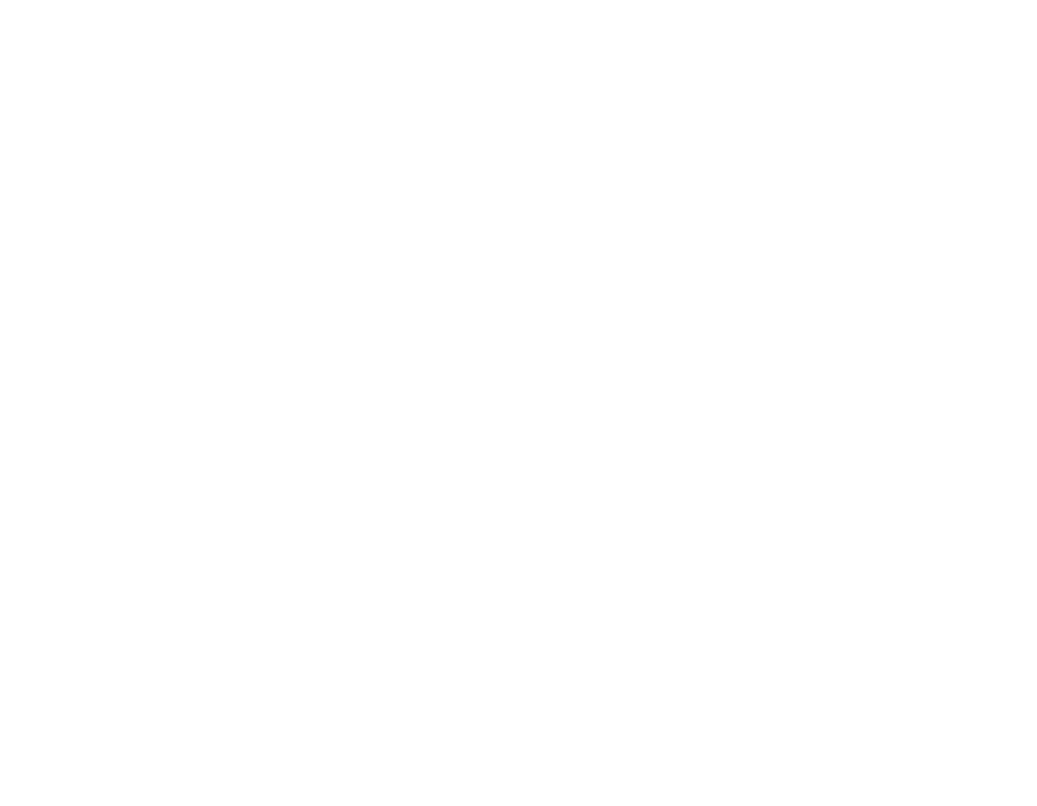
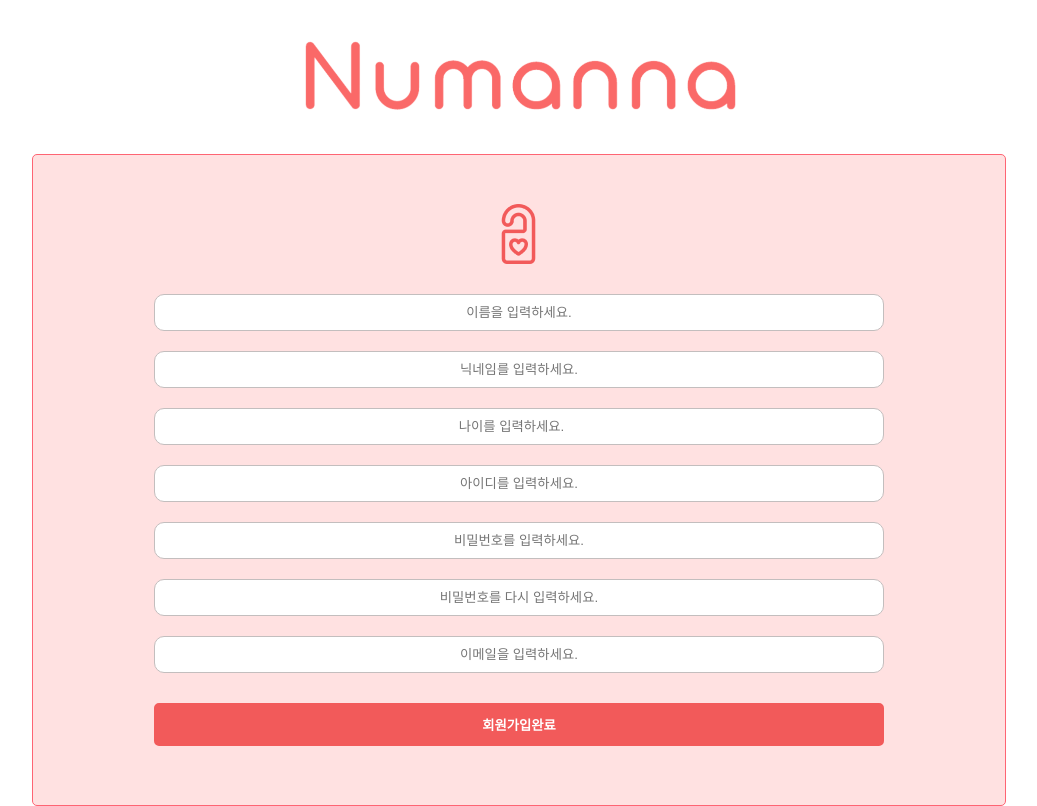
Before and after one commit to YoungJae0910/numanna-PJ, a React (Create React App) app: page /signup in a window 1280 px wide. Before the commit this address had no page. Shown: the whole page, without its empty margins (121-1158 px from the left). Built offline with nearby package versions, Linux system fonts and the light colour scheme; no server answers.

Commit message:
modal youhyosung

```diff
--- a/db.json
+++ b/db.json
@@ -0,0 +1,3 @@
+{
+  "user": []
+}
--- a/package.json
+++ b/package.json
@@ -15,6 +15,7 @@
     "json-server": "^0.17.1",
     "react": "^18.2.0",
     "react-dom": "^18.2.0",
+    "react-modal": "^3.16.1",
     "react-redux": "^8.0.5",
     "react-router-dom": "^6.7.0",
     "react-scripts": "5.0.1",
--- a/src/components/Login/Login.jsx
+++ b/src/components/Login/Login.jsx
@@ -2,6 +2,7 @@
 import styled from "styled-components";
 import logo from "../../assets/logo.png";
 import login from "../../assets/login.png";
+
 // import { Link } from "react-router-dom";
 
 const Login = () => {
--- /dev/null
+++ b/src/components/Modal/SignUpModal.jsx
@@ -0,0 +1,74 @@
+import React, { useState } from "react";
+import Modal from "react-modal";
+import { Link } from "react-router-dom";
+import styled from "styled-components";
+
+export default function SignUpModal({
+  isName,
+  isNickName,
+  isEmail,
+  isId,
+  isPassword,
+  isPasswordConfirm,
+}) {
+  const [modalIsOpen, setModalIsOpen] = useState(false);
+  return (
+    <>
+      <FinishBtn
+        disabled={
+          !(
+            isNickName &&
+            isId &&
+            isName &&
+            isEmail &&
+            isPassword &&
+            isPasswordConfirm
+          )
+        }
+        onClick={() => setModalIsOpen(true)}
+      >
+        회원가입완료
+      </FinishBtn>
+      <ModalBox
+        isOpen={modalIsOpen}
+        onRequestClose={() => setModalIsOpen(false)}
+      >
+        <ModalText>회원가입을 축하드립니다!!</ModalText>
+        <Link to={"/Survey"}>
+          <FinishBtn>설문조사하러가기</FinishBtn>
+        </Link>
+      </ModalBox>
+    </>
+  );
+}
+
+const FinishBtn = styled.button`
+  width: 75%;
+  border-radius: 5px;
+  color: white;
+  background-color: #f25a5a;
+  padding: 10px;
+  margin: 20px;
+  border: 2px solid #f25a5a;
+  font-weight: 600;
+  outline: none;
+  &:hover {
+    background-color: white;
+    color: #f25a5a;
+    transition: 0.5s;
+  }
+`;
+
+const ModalBox = styled(Modal)`
+  width: 100%;
+  height: 100%;
+  display: flex;
+  flex-direction: column;
+  justify-content: center;
+  align-items: center;
+`;
+
+const ModalText = styled.p`
+  font-size: 30px;
+  font-weight: bold;
+`;
--- a/src/components/SignUp/SignUp.jsx
+++ b/src/components/SignUp/SignUp.jsx
@@ -1,9 +1,137 @@
-import React from "react";
+import axios from "axios";
+import React, { useCallback, useState } from "react";
 import styled from "styled-components";
-import logo from "../../assets/logo.png";
+import logo from "../../assets/numanna_logo.png";
 import signup from "../../assets/signup.png";
+import SignUpModal from "../Modal/SignUpModal";
 
 const SignUp = () => {
+  //user정보
+  const [name, setName] = useState();
+  const [nickName, setNickName] = useState();
+  const [age, setAge] = useState();
+  const [id, setId] = useState();
+  const [passward, setPassword] = useState();
+  const [passwordConfirm, setPasswordConfirm] = useState();
+  const [email, setEmail] = useState();
+
+  //오류메시지 상태저장
+  const [nameMessage, setNameMessage] = useState("");
+  const [nickNameMessage, setNickNameMessage] = useState("");
+  const [emailMessage, setEmailMessage] = useState("");
+  const [passwordMessage, setPasswordMessage] = useState("");
+  const [idMessage, setidMessage] = useState("");
+  const [passwordConfirmMessage, setPasswordConfirmMessage] = useState("");
+  //유효성검사
+  const [isName, setIsName] = useState(false);
+  const [isNickName, setIsNickName] = useState(false);
+  const [isEmail, setIsEmail] = useState(false);
+  const [isId, setIsid] = useState(false);
+  const [isPassword, setIsPassword] = useState(false);
+  const [isPasswordConfirm, setIsPasswordConfirm] = useState(false);
+
+  const onChangeName = useCallback((e) => {
+    setName(e.target.value);
+    if (e.target.value.length < 2 || e.target.value.length > 5) {
+      setNameMessage("2글자 이상 5글자 미만으로 입력해주세요.");
+      setIsName(false);
+    } else {
+      setNameMessage("올바른 이름 형식입니다 :)");
+      setIsName(true);
+    }
+    onChangeName("");
+  }, []);
+
+  const nickNameHandler = useCallback((e) => {
+    if (e.target.value.length < 2 || e.target.value.length > 5) {
+      setNickNameMessage("2글자 이상 5글자 미만으로 입력해주세요.");
+      setIsNickName(false);
+    } else {
+      setNickNameMessage("올바른 이름 형식입니다 :)");
+      setIsNickName(true);
+    }
+    setNickName(e.target.value);
+  }, []);
+
+  const ageHandler = (event) => {
+    setAge(event.target.value);
+  };
+  const idHandler = useCallback((e) => {
+    const idRegex = /^(?=.*[a-zA-Z])(?=.*[0-9]).{8,25}$/;
+    const idCurrent = e.target.value;
+    setId(idCurrent);
+
+    if (!idRegex.test(idCurrent)) {
+      setidMessage("숫자+영문자 조합으로 8자리 이상 입력해주세요!");
+      setIsid(false);
+    } else {
+      setidMessage("완벽한 아이디에요 : )");
+      setIsid(true);
+    }
+  }, []);
+
+  const passwardHandler = useCallback((e) => {
+    const passwordRegex =
+      /^(?=.*[a-zA-Z])(?=.*[!@#$%^*+=-])(?=.*[0-9]).{8,25}$/;
+    const passwordCurrent = e.target.value;
+    setPassword(passwordCurrent);
+
+    if (!passwordRegex.test(passwordCurrent)) {
+      setPasswordMessage(
+        "숫자+영문자+특수문자 조합으로 8자리 이상 입력해주세요!"
+      );
+      setIsPassword(false);
+    } else {
+      setPasswordMessage("안전한 비밀번호에요 : )");
+      setIsPassword(true);
+    }
+  }, []);
+
+  const passwardConfirmHandler = useCallback(
+    (e) => {
+      const passwordConfirmCurrent = e.target.value;
+      setPasswordConfirm(passwordConfirmCurrent);
+
+      if (passward === passwordConfirmCurrent) {
+        setPasswordConfirmMessage("비밀번호를 똑같이 입력했어요 : )");
+        setIsPasswordConfirm(true);
+      } else {
+        setPasswordConfirmMessage("비밀번호가 틀려요. 다시 확인해주세요..");
+        setIsPasswordConfirm(false);
+      }
+    },
+    [passward]
+  );
+
+  const emailHandler = useCallback((e) => {
+    const emailRegex =
+      /([\w-.]+)@((\[[0-9]{1,3}\.[0-9]{1,3}\.[0-9]{1,3}\.)|(([\w-]+\.)+))([a-zA-Z]{2,4}|[0-9]{1,3})(\]?)$/;
+    const emailCurrent = e.target.value;
+    setEmail(emailCurrent);
+    if (!emailRegex.test(emailCurrent)) {
+      setEmailMessage("이메일 형식이 틀렸어요! 다시 확인해주세요..");
+      setIsEmail(false);
+    } else {
+      setEmailMessage("올바른 이메일 형식이에요 : )");
+      setIsEmail(true);
+    }
+  }, []);
+
+  const newUser = {
+    name,
+    nickName,
+    age,
+    id,
+    passward,
+    passwordConfirm,
+    email,
+  };
+
+  const addUser = async () => {
+    console.log(newUser);
+    await axios.post("http://localhost:3001/user", newUser);
+  };
+
   return (
     <StBox>
       <StLogoBox>
@@ -12,15 +140,91 @@
 
       <StInputBox>
         <StLogo src={signup} style={{ marginBottom: "20px" }} />
-        <StInput placeholder="이름을 입력하세요." type="text" />
-        <StInput placeholder="닉네임를 입력하세요." type="text" />
-        <StInput placeholder="나이를 입력하세요." type="number" />
-        <StInput placeholder="아이디를 입력하세요." type="text" />
-        <StInput placeholder="비밀번호를 입력하세요." type="password" />
-        <StInput placeholder="비밀번호를 다시 입력하세요." type="password" />
-        <StInput placeholder="이메일을 입력하세요." type="email" />
-        {/* <StInput placeholder="이상형을 입력하세요." type="text" /> */}
-        <StBtn>회원가입하기</StBtn>
+        <StInput
+          placeholder="이름을 입력하세요."
+          type="text"
+          value={name}
+          onChange={onChangeName}
+        />
+        {name?.length > 0 && (
+          <Colortext className={`message ${isName ? "success" : "error"}`}>
+            {nameMessage}
+          </Colortext>
+        )}
+        <StInput
+          placeholder="닉네임를 입력하세요."
+          type="text"
+          value={nickName}
+          onChange={nickNameHandler}
+        />
+        {nickName?.length > 0 && (
+          <Colortext className={`message ${isNickName ? "success" : "error"}`}>
+            {nickNameMessage}
+          </Colortext>
+        )}
+        <StInput
+          placeholder="나이를 입력하세요."
+          type="number"
+          value={age}
+          onChange={ageHandler}
+        />
+        <StInput
+          placeholder="아이디를 입력하세요."
+          type="text"
+          value={id}
+          onChange={idHandler}
+        />
+        {id?.length > 0 && (
+          <Colortext className={`message ${isId ? "success" : "error"}`}>
+            {idMessage}
+          </Colortext>
+        )}
+        <StInput
+          placeholder="비밀번호를 입력하세요."
+          type="password"
+          value={passward}
+          onChange={passwardHandler}
+          passwordText="비밀번호 (숫자+영문자+특수문자 조합으로 8자리 이상)"
+        />
+        {passward?.length > 0 && (
+          <Colortext className={`message ${isPassword ? "success" : "error"}`}>
+            {passwordMessage}
+          </Colortext>
+        )}
+        <StInput
+          placeholder="비밀번호를 다시 입력하세요."
+          type="password"
+          value={passwordConfirm}
+          onChange={passwardConfirmHandler}
+          passwordText=" "
+        />
+        {passwordConfirm?.length > 0 && (
+          <Colortext
+            className={`message ${isPasswordConfirm ? "success" : "error"}`}
+          >
+            {passwordConfirmMessage}
+          </Colortext>
+        )}
+        <StInput
+          placeholder="이메일을 입력하세요."
+          type="email"
+          value={email}
+          onChange={emailHandler}
+        />
+        {email?.length > 0 && (
+          <Colortext className={`message ${isEmail ? "success" : "error"}`}>
+            {emailMessage}
+          </Colortext>
+        )}
+        <SignUpModal
+          isName={isName}
+          isNickName={isNickName}
+          isEmail={isEmail}
+          isId={isId}
+          isPassword={isPassword}
+          isPasswordConfirm={isPasswordConfirm}
+          onClick={addUser()}
+        />
       </StInputBox>
     </StBox>
   );
@@ -31,15 +235,11 @@
 const StBox = styled.div`
   display: flex;
   flex-direction: column;
-  /* justify-content: center; */
   align-items: center;
-
-  /* width: 100%;
-  height: 100%; */
 `;
 const StLogo = styled.img`
-  max-width: 65%;
-  margin-top: 30px;
+  max-width: 35%;
+  margin-top: 10px;
 `;
 
 const StLogoBox = styled.div`
@@ -54,15 +254,14 @@
   align-items: center;
   flex-direction: column;
   border: 1px solid #fe6473;
-  width: 60%;
+  width: 76%;
+  height: 650px;
   background-color: #ffe1e1;
   border-radius: 5px;
-  margin: 20px;
 `;
 
 const StInput = styled.input`
   width: 75%;
-
   border-radius: 10px;
   border: 1px solid rgb(195, 190, 190);
   padding: 10px;
@@ -84,7 +283,8 @@
   color: white;
   background-color: #f25a5a;
   padding: 10px;
-  margin-bottom: 15px;
+  margin-top: 10px;
+  margin-bottom: 10px;
   border: 1px solid #f6809f;
   font-weight: 600;
   outline: none;
@@ -93,3 +293,13 @@
     color: #f25a5a;
   }
 `;
+
+const Colortext = styled.span`
+  font-size: 10px;
+  &.success {
+    color: green;
+  }
+  &.error {
+    color: #ff2727;
+  }
+`;
--- a/src/routes/Router.jsx
+++ b/src/routes/Router.jsx
@@ -1,18 +1,20 @@
-import React from 'react';
-import { BrowserRouter, Routes, Route } from 'react-router-dom';
-import Survey from '../components/Survey/Survey';
-import Main from '../components/Main/Main';
-import Header from '../page/Header';
-import Footer from '../page/Footer';
-import Matching from '../components/Matching/Matching';
+import React from "react";
+import { BrowserRouter, Routes, Route } from "react-router-dom";
+import Survey from "../components/Survey/Survey";
+import Main from "../components/Main/Main";
+import SignUp from "../components/SignUp/SignUp";
+import Matching from "../components/Matching/Matching";
+import Login from "../components/Login/Login";
 
 export default function Router() {
   return (
     <BrowserRouter>
       <Routes>
-        <Route path='/survey' element={<Survey />} />
-        <Route path='/' element={<Main />} />
-        <Route path='/matching' element={<Matching />} />
+        <Route path="/survey" element={<Survey />} />
+        <Route path="/" element={<Main />} />
+        <Route path="/matching" element={<Matching />} />
+        <Route path="/signup" element={<SignUp />} />
+        <Route path="/login" element={<Login />} />
       </Routes>
     </BrowserRouter>
   );
```
Also changed, not shown: src/components/Main/Main.jsx (+9 -4 lines), src/index.js (+10 -8 lines), src/redux/config/configStore.js (+8 -0 lines), src/redux/modules/userSlice.js (added, +42 -0 lines), src/redux/modules/test.js (deleted), 2 other files (tests, documents, lock files or other folders).
